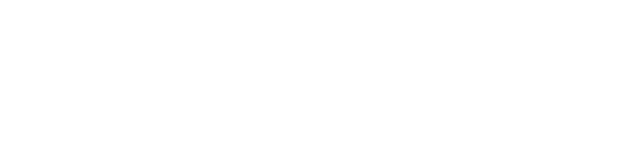
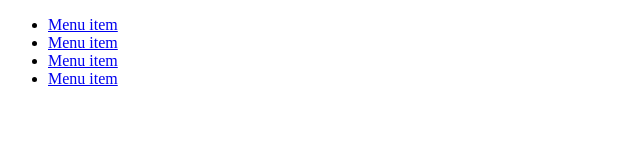
Before and after one commit to Enigma2017/css-grid, a plain HTML site: page layout.html in a window 1280 px wide. Shown: the whole page, without its empty margins (0-640 px from the left). Drawn offline with Linux system fonts and the light colour scheme.

Commit message:
html-header

```diff
--- a/layout.html
+++ b/layout.html
@@ -8,6 +8,30 @@
     <link rel="stylesheet" type="text/css" href="main.css">
 </head>
 <body>
+    <div class="wrapper">
+        <header class="header">
+            <a href="#" class="header__logo"></a>
+            <nav class="header__menu">
+                <ul class="header__list">
+                    <li>
+                        <a href="#" class="header__link">Menu item</a>
+                    </li>
+                    <li>
+                        <a href="#" class="header__link">Menu item</a>
+                    </li>
+                    <li>
+                        <a href="#" class="header__link">Menu item</a>
+                    </li>
+                    <li>
+                        <a href="#" class="header__link">Menu item</a>
+                    </li>
+                </ul>
+            </nav>
+        </header>
+        <main class="main"></main>
+        <footer class="footer"></footer>
+
+    </div>
 
 </body>
 </html>
```
